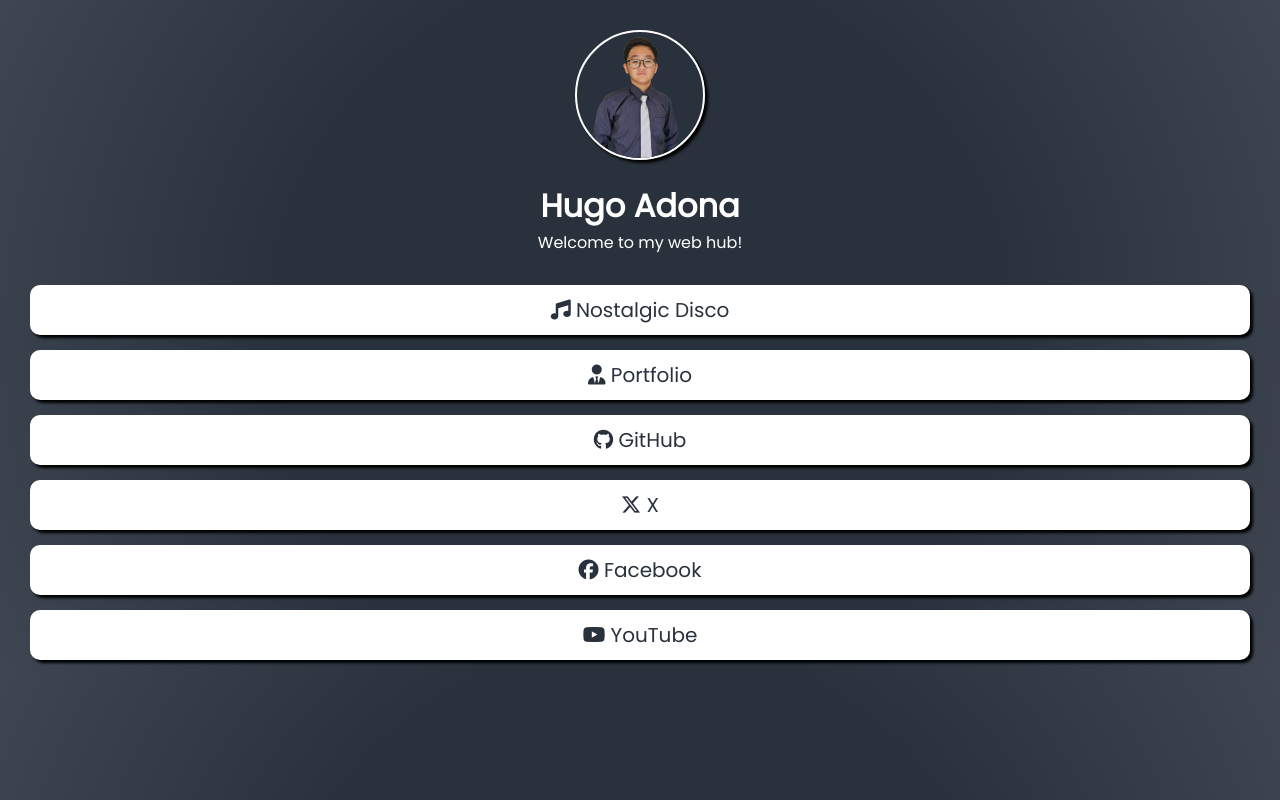
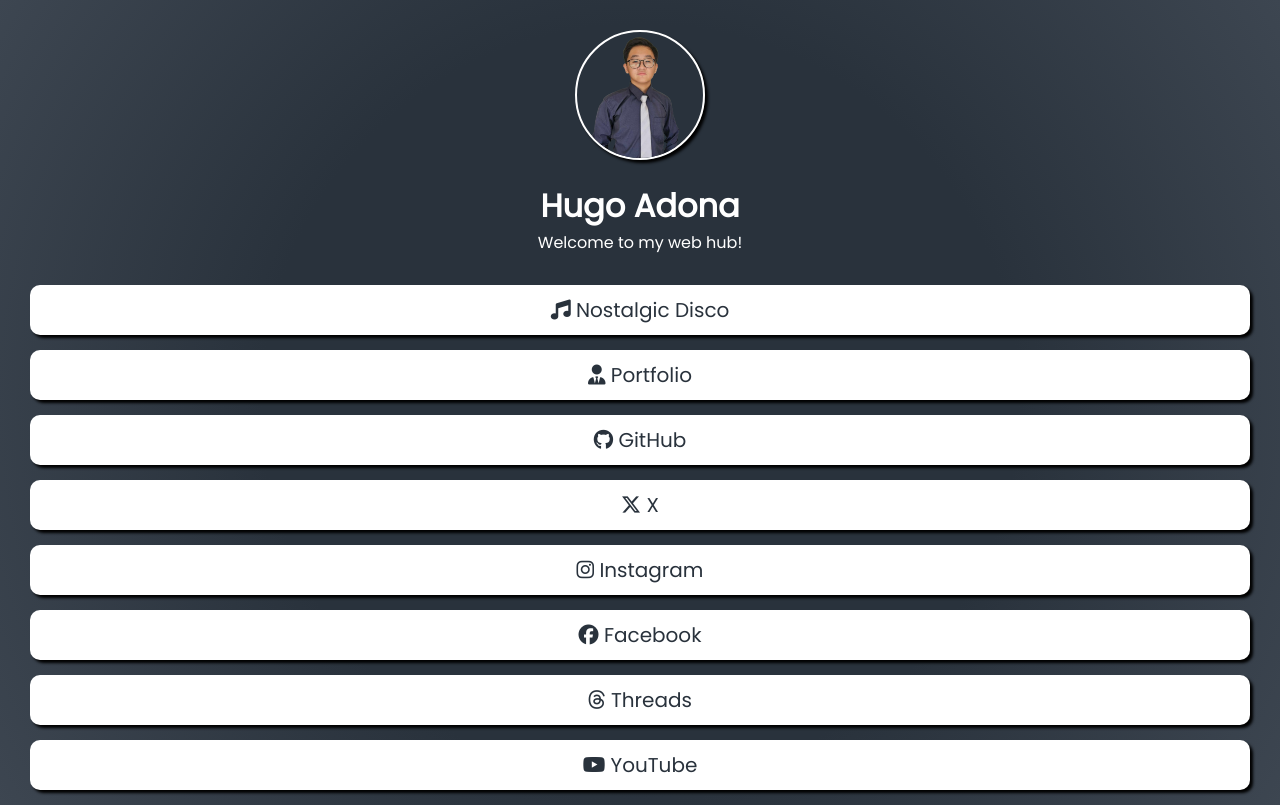
Before and after one commit to HugoAdona/link-page, a plain HTML site: page index.html in a window 1280 px wide. Drawn offline with Linux system fonts and the light colour scheme.

Commit message:
Added 2 new links.

```diff
--- a/index.html
+++ b/index.html
@@ -53,10 +53,24 @@
       </a>
       <a
         class="links"
+        href="https://www.instagram.com/hugoadona"
+        target="_blank"
+        rel="noopener noreferrer"
+        ><i class="fa-brands fa-instagram"></i> Instagram
+      </a>
+      <a
+        class="links"
         href="https://facebook.com/hugo.adona"
         target="_blank"
         rel="noopener noreferrer"
         ><i class="fa-brands fa-facebook"></i> Facebook
+      </a>
+      <a
+        class="links"
+        href="https://www.threads.com/@hugoadona"
+        target="_blank"
+        rel="noopener noreferrer"
+        ><i class="fa-brands fa-threads"></i> Threads
       </a>
       <a
         class="links"
```
